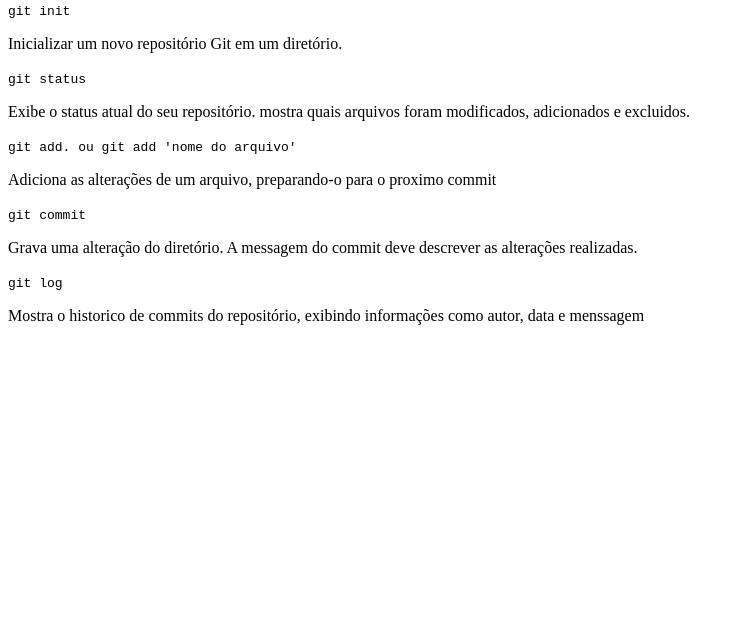
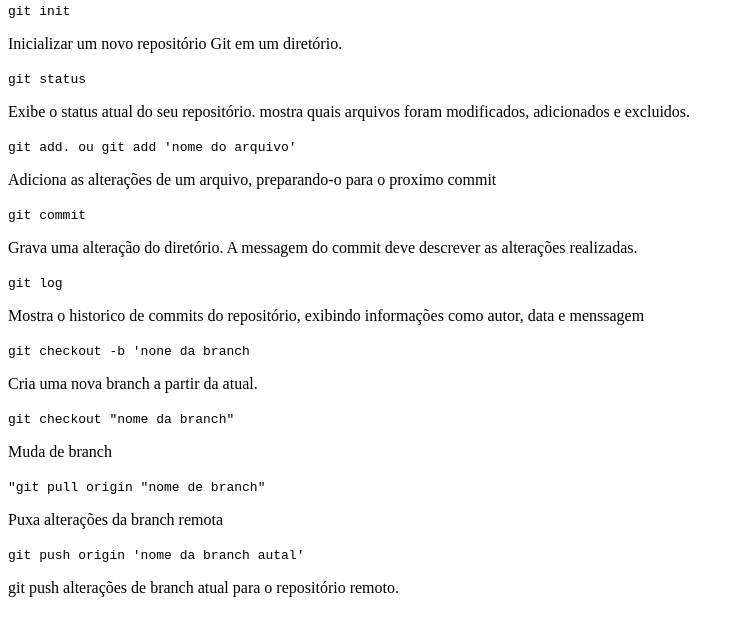
Before and after one commit to Nildalmo/Aula-11, a plain HTML site: page index.html in a window 1280 px wide. Shown: the part 79-714 px from the top of the page, without its empty margins (0-744 px from the left). Drawn offline with Linux system fonts and the light colour scheme.

Commit message:
adiciona novos comandos do git

```diff
--- a/index.html
+++ b/index.html
@@ -29,8 +29,20 @@
         <code>git log</code>
         <p>Mostra o historico de commits do repositório, exibindo informações como autor,
             data e menssagem</p>
+        <code>git checkout -b 'none da branch</code>
+        <p>Cria uma nova branch a partir da atual.</p>
+
+        <code>git checkout "nome da branch"</code>
+        <p>Muda de branch</p>
+
+        <code>"git pull origin "nome de branch"</code>
+        <p>Puxa alterações da branch remota</p>
+
+        <code>git push origin 'nome da branch autal'</code>
+        <p>git push alterações de branch atual para o repositório remoto.</p>
 
     </section>
+
 </body>
 
 </html>
```
